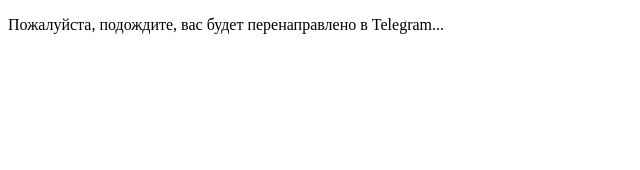
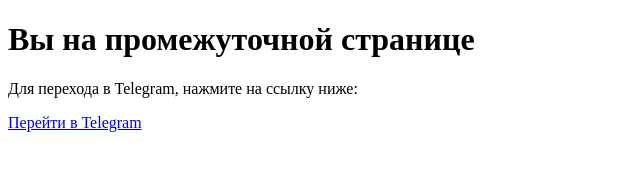
Before and after one commit to russian-millitary/svohelp, a plain HTML site: page redirect.html in a window 1280 px wide. Shown: the whole page, without its empty margins (0-640 px from the left). Drawn offline with Linux system fonts and the light colour scheme.

Commit message:
Update redirect.html

```diff
--- a/redirect.html
+++ b/redirect.html
@@ -2,10 +2,11 @@
 <html lang="ru">
 <head>
     <meta charset="UTF-8">
-    <meta http-equiv="refresh" content="2;url=https://t.me/poisk_bp_zov_bot">
-    <title>Переадресация в Telegram</title>
+    <title>Перейти в Telegram</title>
 </head>
 <body>
-    <p>Пожалуйста, подождите, вас будет перенаправлено в Telegram...</p>
+    <h1>Вы на промежуточной странице</h1>
+    <p>Для перехода в Telegram, нажмите на ссылку ниже:</p>
+    <a href="https://t.me/poisk_bp_zov_bot" target="_blank">Перейти в Telegram</a>
 </body>
 </html>
```
